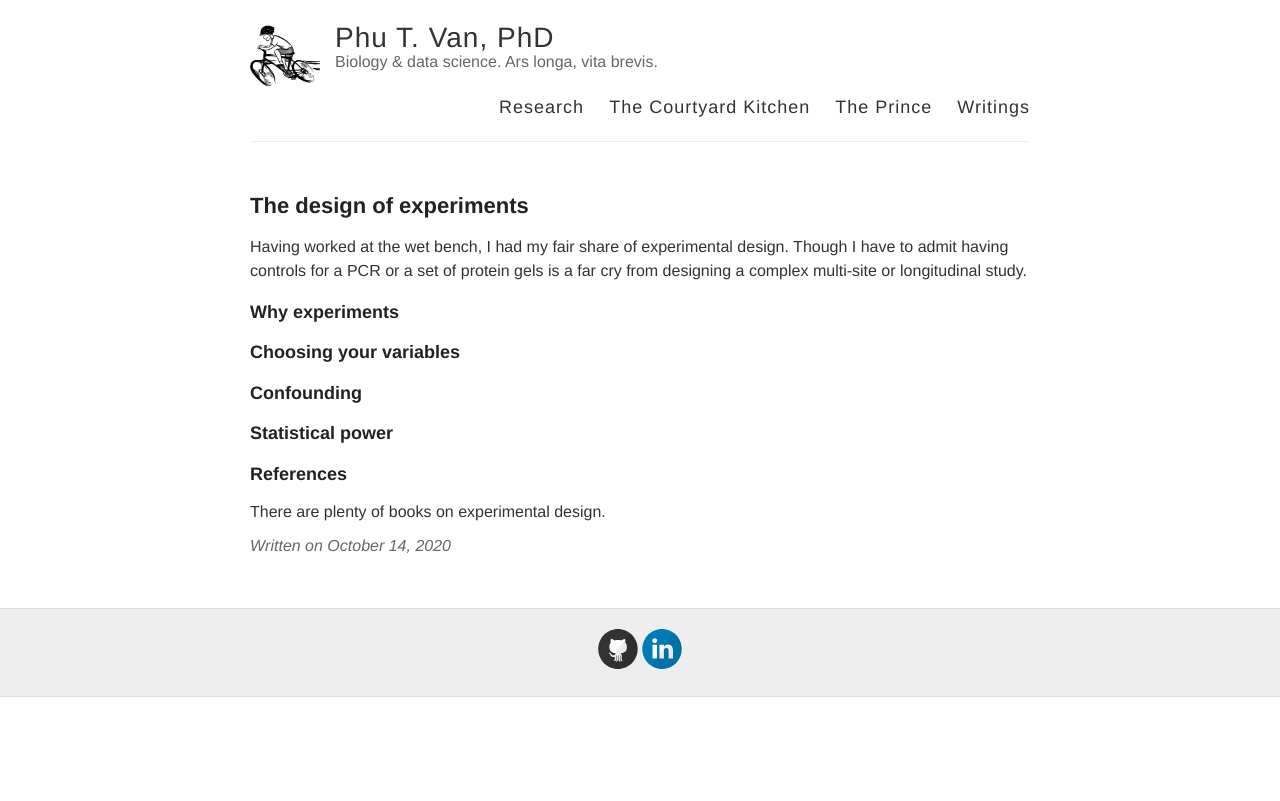
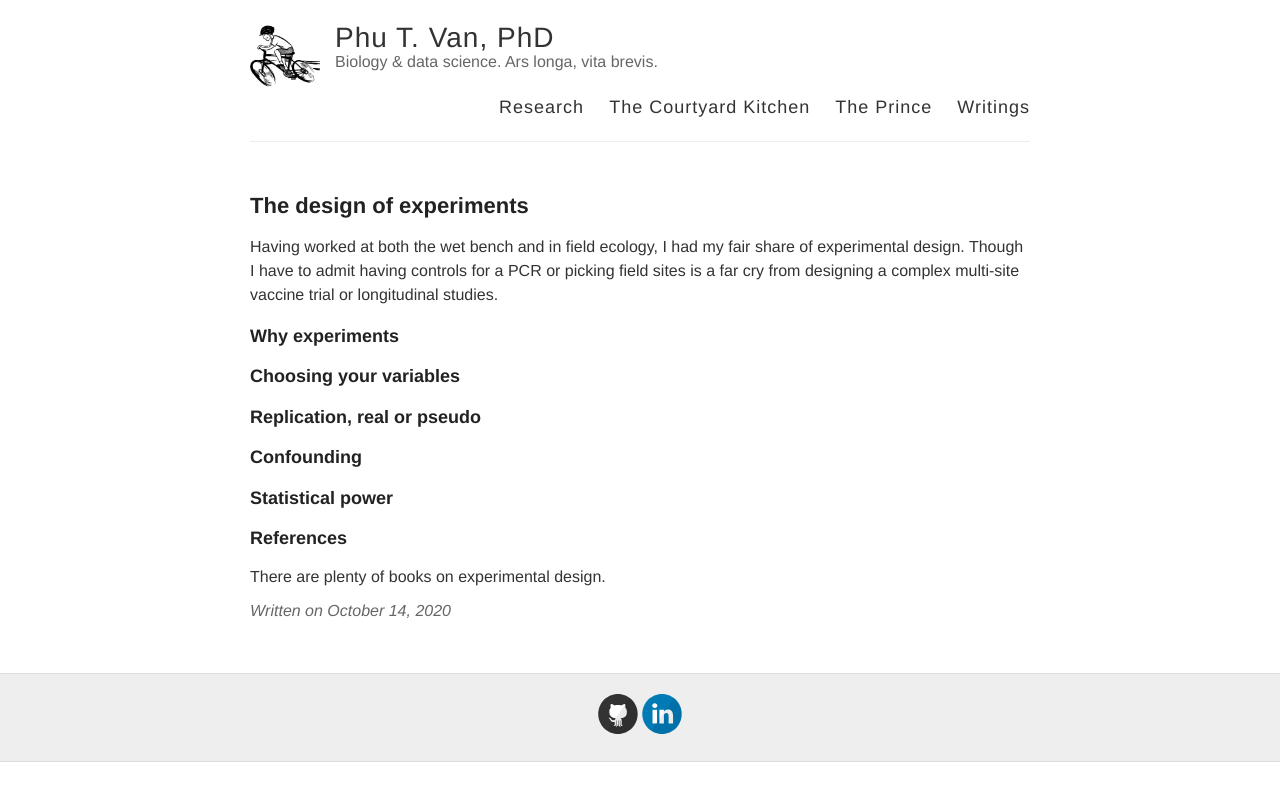
Before and after one commit to ptvan/ptvan.github.io, a Jekyll site: the page built from _posts/2020-10-14-experimental-design.md, in a window 1280 px wide. Shown: the top 801 px of the page. Built offline with Jekyll 4.4.1, drawn with Linux system fonts in a browser that asks for light colours.

Commit message:
more updates

```diff
--- a/_posts/2020-10-14-experimental-design.md
+++ b/_posts/2020-10-14-experimental-design.md
@@ -3,11 +3,13 @@ layout: post
 title: The design of experiments
 ---
 
-Having worked at the wet bench, I had my fair share of experimental design. Though I have to admit having controls for a PCR or a set of protein gels is a far cry from designing a complex multi-site or longitudinal study.
+Having worked at both the wet bench and in field ecology, I had my fair share of experimental design. Though I have to admit having controls for a PCR or picking field sites is a far cry from designing a complex multi-site vaccine trial or longitudinal studies.
 
 ### Why experiments
 
 ### Choosing your variables
+
+### Replication, real or pseudo
 
 ### Confounding
 
```
